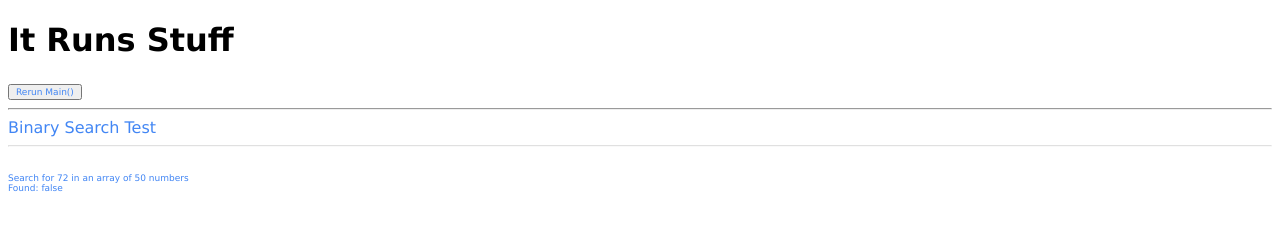
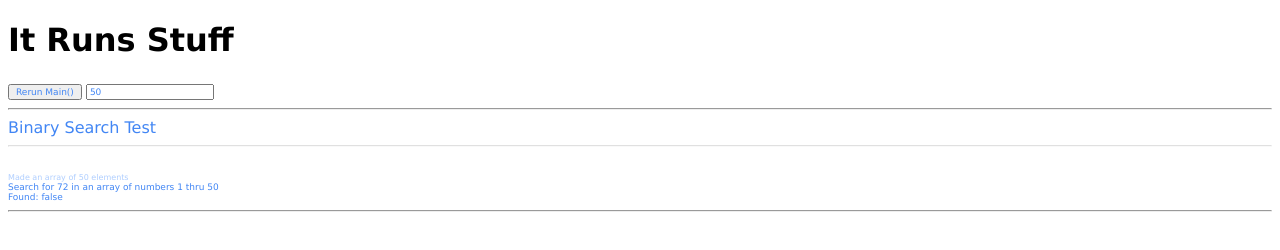
Before and after one commit to Jkwok0714/Snippets, a plain HTML site: page RandomRunner.html in a window 1280 px wide. Drawn offline with Linux system fonts and the light colour scheme.

Commit message:
Edits to the main stuffrunning html

```diff
--- a/RandomRunner.html
+++ b/RandomRunner.html
@@ -12,6 +12,7 @@
 <body>
   <h1>It Runs Stuff</h1>
   <button class="uiButton" id="rerunButton">Rerun Main()</button>
+  <input class="jsLog" type="text" id="seed" maxlength="10" value='50'>
   <hr>
   <div id="scrollbox" style="overflow-y:scroll; height:400px;">
 </body>
--- a/stuffs.js
+++ b/stuffs.js
@@ -1,16 +1,21 @@
 let main = function() {
-
-  var amount = 50;
+  //Take the seed from an input box in the html
+  var amount = $('#seed').val();
+  resetInfiniteRecursionProtection();
+  htmlThemeChange('Binary Search Test');
   var array = createIncrementingArray(amount);
-  // debugger;
-  runCount = 0;
+  helperLog('Made an array of',amount,'elements');
   var searchFor = Math.floor(Math.random() * amount)*2;
-  htmlThemeChange('Binary Search Test');
-  htmlLog('Search for',searchFor,'in an array of',amount,'numbers');
+  htmlLog('Search for',searchFor,'in an array of numbers 1 thru',amount);
   htmlLog('Found:', binarySearch(array, searchFor));
 
 
-  //makeRerunButton();
+  //Signify end of main
+  $('<hr>').appendTo($('#scrollbox'));
+};
+
+let loadAllScripts = function() {
+  appendScript('tree-struct.js');
 };
 
 
@@ -22,14 +27,28 @@ let main = function() {
 //   $rerunButton.appendTo($body);
 // };
 
+var appendScript = function(scriptName) {
+  var $head = $('head');
+  var $newScript = $('<script src="' + scriptName + '"></script>');
+  $head.append($newScript);
+}
+
 var htmlLog = function(...args) {
+  printHtmlLog('jsLog', ...args);
+}
+
+var helperLog = function(...args) {
+  printHtmlLog('helperLog', ...args);
+}
+
+var resetInfiniteRecursionProtection = function() {
+  runCount = 0;
+}
+
+var printHtmlLog = function(type, ...args) {
   var $body = $('#scrollbox');
   var result = args.join(' ');
-  // args.forEach(function(el) {
-  //   result +=
-  // });
-  // return result;
-  var $textBit = $('<div class="jsLog">' + result + '</div>');
+  var $textBit = $('<div class="' + type + '">' + result + '</div>');
   $textBit.appendTo($body);
 }
 
@@ -69,9 +88,15 @@ var createRandomArray = function(amount) {
 }
 
 //===jQuery Functionality=====
+var jQueryStuff = function() {
+  $('#rerunButton').on('click', main);
+
+};
+
 
 //====Make sure this is last==
 $(document).ready(function() {
+  loadAllScripts();
   main();
-  $('#rerunButton').on('click', main);
+  jQueryStuff();
 });
--- a/styles.css
+++ b/styles.css
@@ -6,6 +6,12 @@ h1 {
   font-family: verdana;
   font-size: 9px;
 }
+
+.helperLog {
+  color: #afceff;
+  font-family: verdana;
+  font-size: 8px;
+}
 .themeBreak {
   color: #4286f4;
   font-family: verdana;
```
